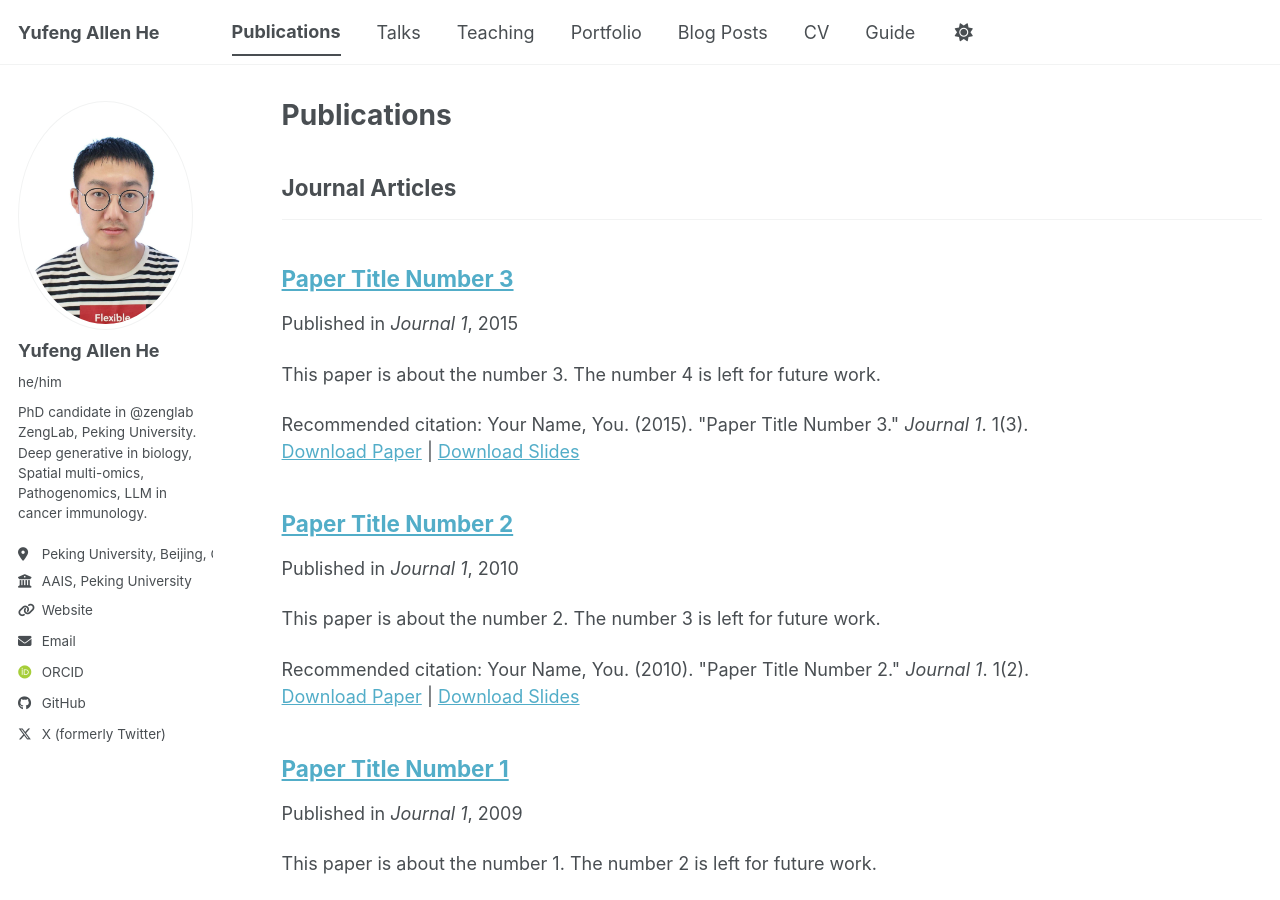
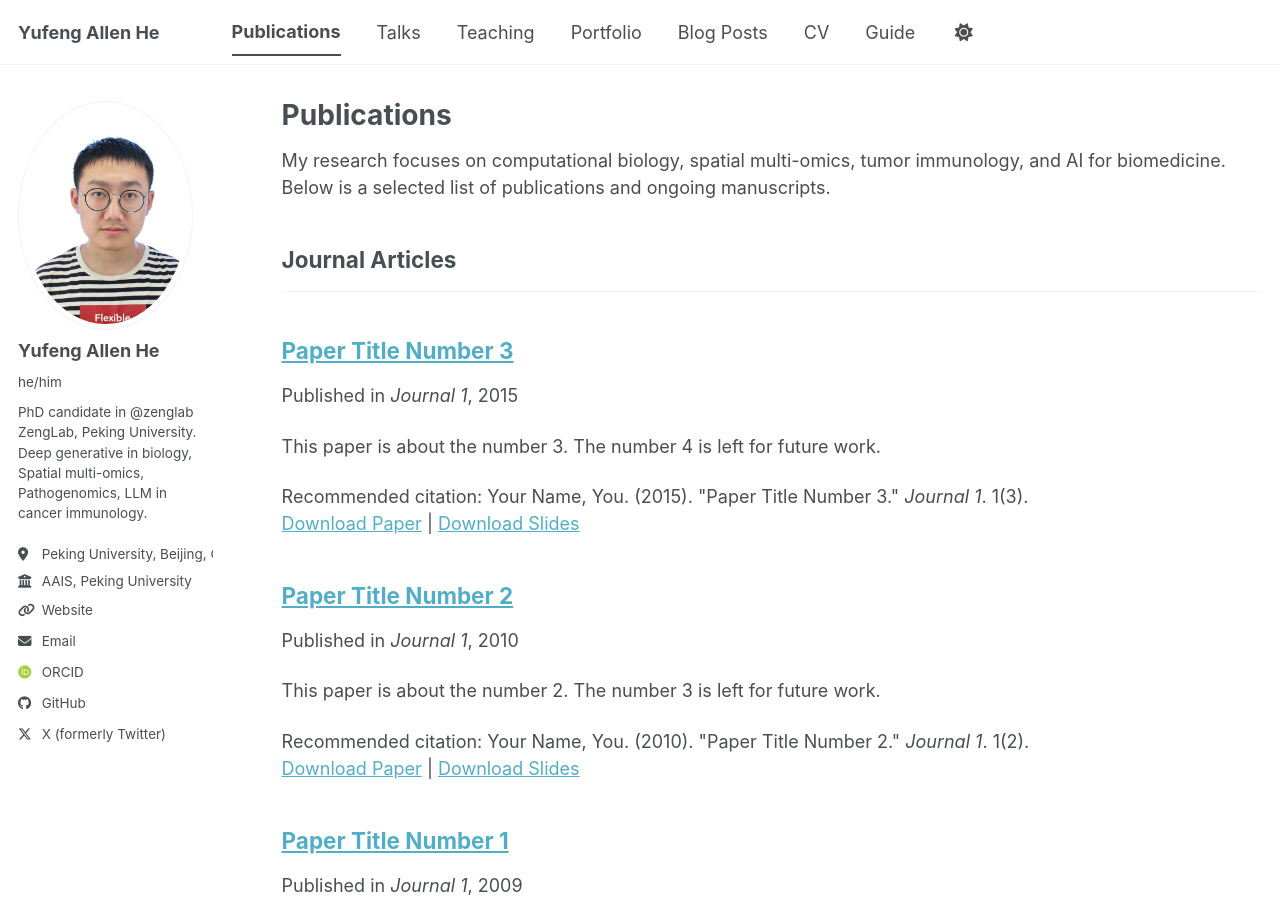
Before and after one commit to yufenghe-allen/yufenghe-allen.github.io, a Jekyll site: the page built from _pages/publications.html, in a window 1280 px wide and 900 px high. Built offline with Jekyll 4.4.1, drawn with Linux system fonts in a browser that asks for light colours; some web fonts are replaced; a script bundle is joined from its source files by our own code; library files that are not in the unit come from our copies.

Commit message:
Update publications.html

```diff
--- a/_pages/publications.html
+++ b/_pages/publications.html
@@ -10,6 +10,10 @@ author_profile: true
 {% endif %}
 
 {% include base_path %}
+
+<p>
+My research focuses on computational biology, spatial multi-omics, tumor immunology, and AI for biomedicine. Below is a selected list of publications and ongoing manuscripts.
+</p>
 
 <!-- New style rendering if publication categories are defined -->
 {% if site.publication_category %}
```
